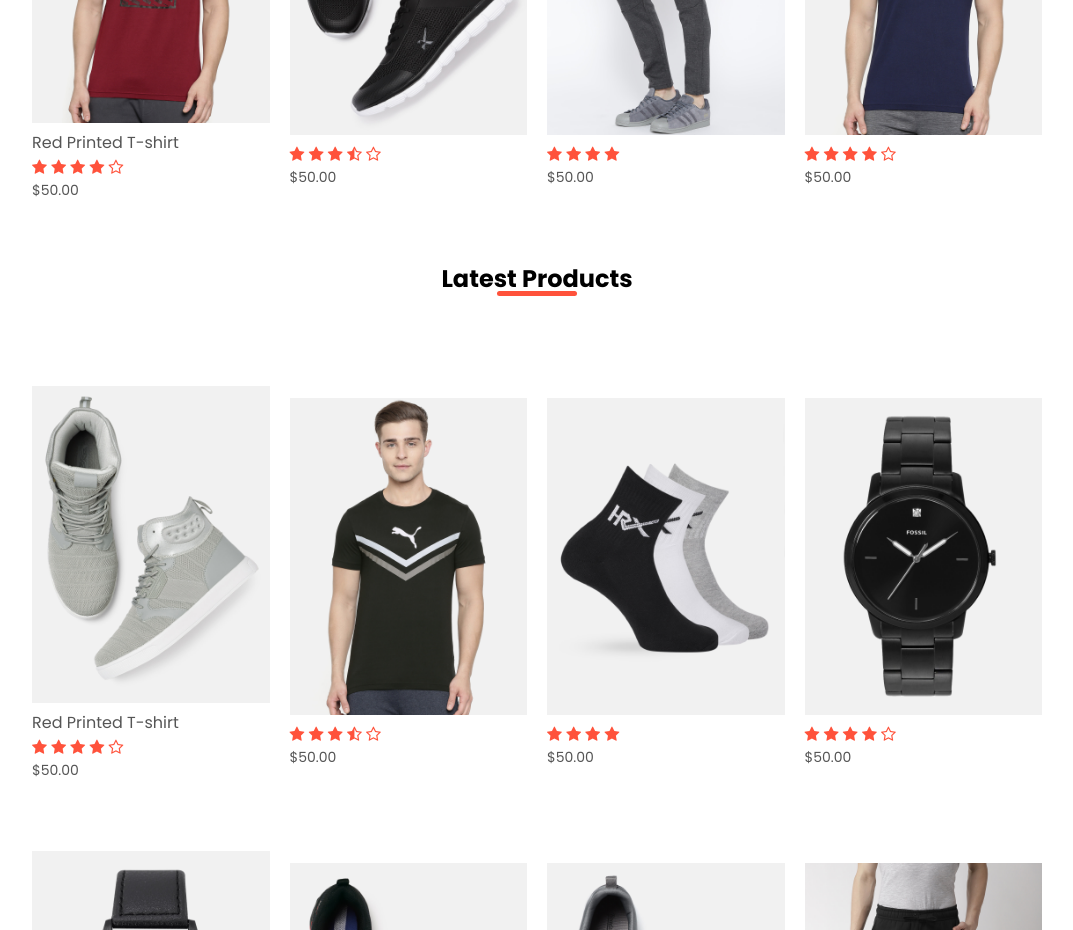
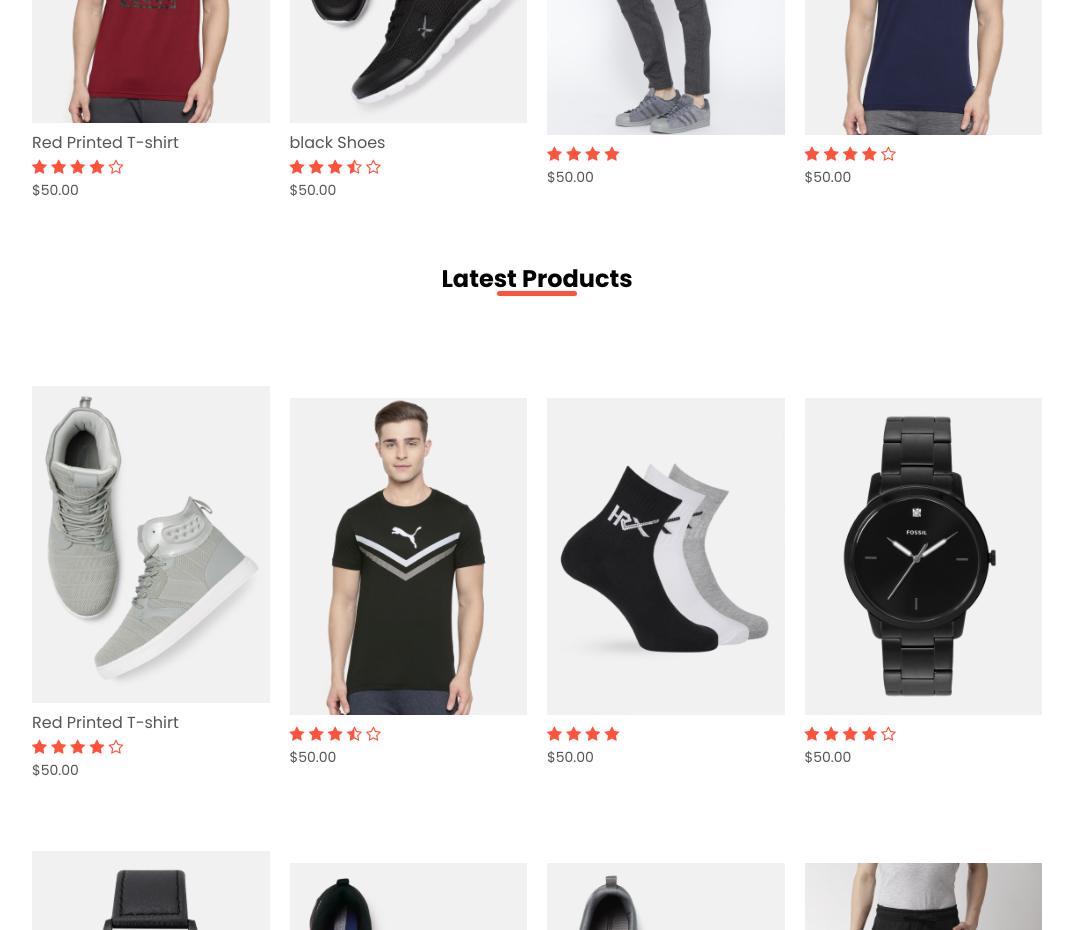
Before and after one commit to Noacoz/e-mart-store, a plain HTML site: page index.html in a window 1280 px wide. Shown: the part 1580-2510 px from the top of the page, without its empty margins (103-1176 px from the left). Drawn offline with Linux system fonts and the light colour scheme; some icons are missing.

Commit message:
first commit

```diff
--- a/index.html
+++ b/index.html
@@ -77,7 +77,7 @@
         </div>
         <div class="col-4">
             <img src="images/product-2.jpg">
-            <h4></h4>
+            <h4>black Shoes</h4>
             <div class="rating">
                 <i class="fa fa-star"></i>
                 <i class="fa fa-star"></i>
```
